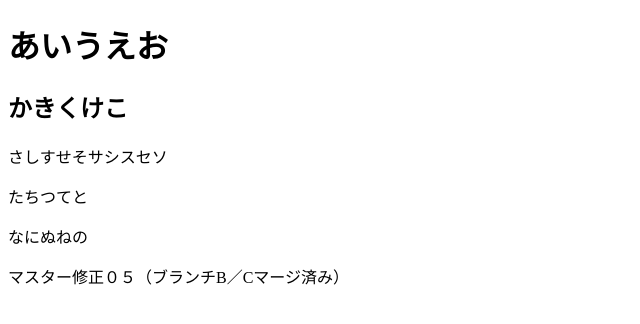
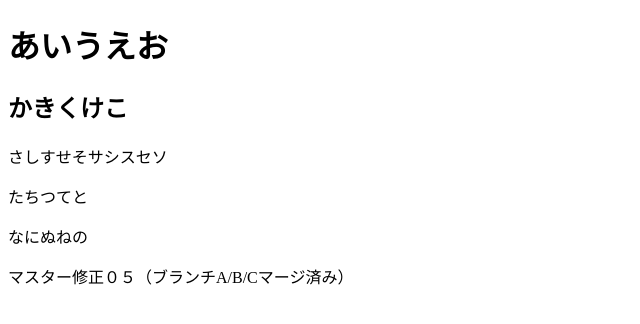
Before and after one commit to zd3E11/firstTest, a plain HTML site: page index.html in a window 1280 px wide. Shown: the full height of the page, 0-640 px from the left. Drawn offline with Linux system fonts and the light colour scheme.

Commit message:
修正5.5ちょっぴり修正

```diff
--- a/index.html
+++ b/index.html
@@ -10,6 +10,6 @@
   <p>さしすせそサシスセソ</p>
   <p>たちつてと</p>
   <p>なにぬねの</p>
-マスター修正０５（ブランチB／Cマージ済み）
+マスター修正０５（ブランチA/B/Cマージ済み）
 </body>
 </html>
```
